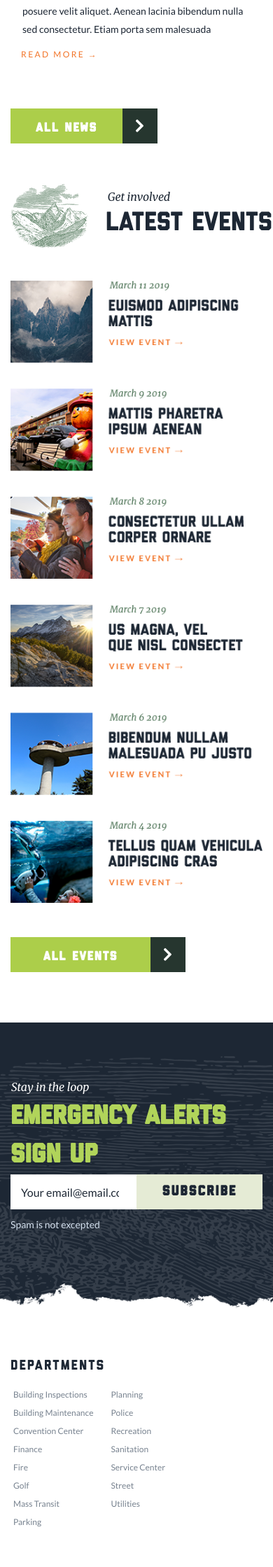
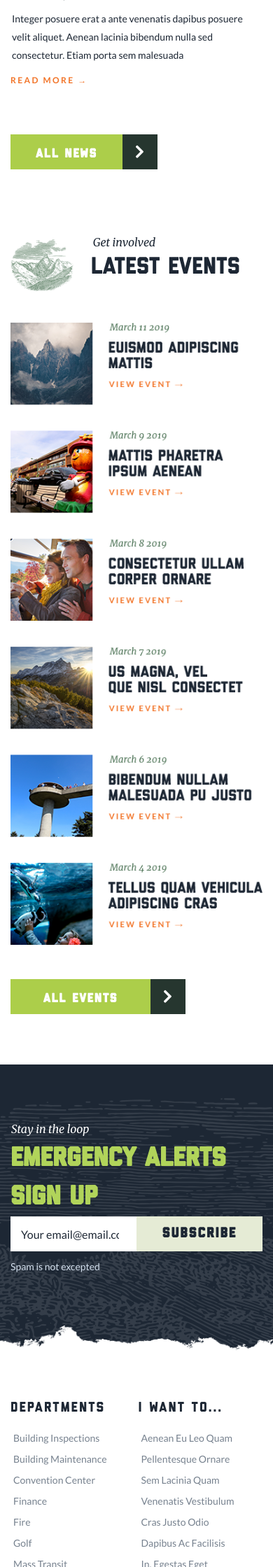
Before and after one commit to Chrisyango/Galinburg-TN, a PHP site: page / in a window 390 px wide. Shown: the part 3841-6080 px from the top of the page at 70% size. Run offline with PHP 8.4, Linux system fonts and the light colour scheme; some libraries are stand-ins or nearby versions; some web fonts are replaced.

Commit message:
made changes richard recommended

```diff
--- a/_assets_/css/layout.css
+++ b/_assets_/css/layout.css
@@ -289,7 +289,7 @@ a.quick-link span{font-size:12px;line-height:30.42px;letter-spacing:0.2em;font-w
 .news-link-info span{font-family:'Merriweather';font-size:18px;line-height:24px;font-style:italic;color:#4a7153;text-transform:capitalize;display:block;margin-top:-3px;margin-left:1px}
 .news-link-info h3{font-family:'Liberator';font-size:28px;line-height:28px;color:#1d2734;margin:16px 0 9px}
 .news-link-info p{font-size:16px;line-height:26px;color:#1d2734;margin-bottom:11px;margin-left:2px}
-.news-link-info a{font-size:14px;line-height:24px;letter-spacing:0.2em;color:#f27428;text-transform:uppercase;text-decoration:none}
+.news-link-info a{font-size:14px;line-height:24px;letter-spacing:0.2em;font-weight:700;color:#f27428;text-transform:uppercase;text-decoration:none}
 .news-link:first-of-type .news-link-img{width:100%;height:285px}
 .news-link:first-of-type .news-link-info{top:unset;bottom:-1px;right:-1px;width:467px;padding:27px 36px 23px}
 .news-link:first-of-type .news-link-info span{margin:0}
@@ -544,7 +543,7 @@ footer h3{font-family:'Liberator';font-size:24px;line-height:22px;letter-spacing
 
 	#top-footer{text-align:center;padding:50px 0}
 	#footer-links{float:none;width:100%;text-align:left}
-	#i-want-to{float:left}
+	#i-want-to{float:left;margin-left:30px}
 	#contact{float:none;margin:53px 0 0;display:inline-block}
 
 	/*--------------- inner ---------------*/
@@ -630,11 +629,13 @@ footer h3{font-family:'Liberator';font-size:24px;line-height:22px;letter-spacing
 	a.quick-link{padding:30px}
 	a.quick-link h3{font-size:28px}
 
+	#news-events{padding-top:75px}
 	#news-events h2{position:relative;top:-25px;left:25px;display:inline-block;font-size:44px;line-height:60px;margin-bottom:0}
 	#news-events a.btn{font-size:22px;height:60px;line-height:65px}
 	#news-events a.btn:after{height:60px;line-height:60px}
 	#news a.btn{width:180px}
 	#news>span{display:none}
+	#news-links{margin-top:30px}
 	#news-events h2 span,
 	.news-link-info span{font-size:17px}
 	.news-link-info h3{font-size:26px}
@@ -644,7 +645,7 @@ footer h3{font-family:'Liberator';font-size:24px;line-height:22px;letter-spacing
 	.news-link-wrapper{padding:0}
 	#news-circle,
 	#events-circle{display:inline-block}
-	#events{padding-top:58px}
+	#events{padding-top:100px}
 	#events a.btn{width:220px}
 	#events h2{margin-bottom:30px}
 
@@ -657,7 +658,8 @@ footer h3{font-family:'Liberator';font-size:24px;line-height:22px;letter-spacing
 	#alerts input::placeholder{font-size:17px}
 	#alerts button{height:60px;line-height:60px;font-size:22px;width:180px}
 
-	#department-links{margin-right:36px}
+	#footer-links ul {column-count: 1;}
+	#department-links{margin-right:30px}
 	#department-links ul,
 	#i-want-to ul{column-gap:80px}
 	#footer-logo{width:250px;height:94px}
@@ -775,9 +777,12 @@ footer h3{font-family:'Liberator';font-size:24px;line-height:22px;letter-spacing
 	#quick-links .img-container .quick-link-img:last-of-type{width:225px;height:200px;left:31px}
 	a.quick-link h3{font-size:20px}
 
+	#news-events h2{font-size:34px;line-height:50px}
 	#news-events a.btn{font-size:18px;height:50px;line-height:55px}
 	#news-events a.btn:after{width:50px;height:50px;line-height:50px}
-	.news-link .news-link-info{position:static;width:100%;padding:15px}
+	#news-circle{width:90px;height:91px}
+	#events-circle{width:90px;height:74px}
+	.news-link .news-link-info{position:static;width:100%;padding:15px 0}
 	.news-link .news-link-img{width:100%;height:250px}
 
 	#alerts{padding:80px 0;margin-top:50px}
@@ -785,9 +790,9 @@ footer h3{font-family:'Liberator';font-size:24px;line-height:22px;letter-spacing
 	#alerts .img-container{display:none}
 
 	footer h3{font-size:20px;line-height:18px}
-	#footer-links ul li a{font-size:12px;line-height:16px}
 	#department-links ul,
-	#i-want-to ul{column-gap:25px}
+	#i-want-to ul{column-gap:50px}
+	#i-want-to{margin-left:15px}
 	#revize-logo span:last-of-type,
 	#revize-logo span:last-of-type a:first-of-type{font-size:12px}
 
```
Also changed, not shown: other parts of _assets_/css/layout.css (+10 -11 lines).
